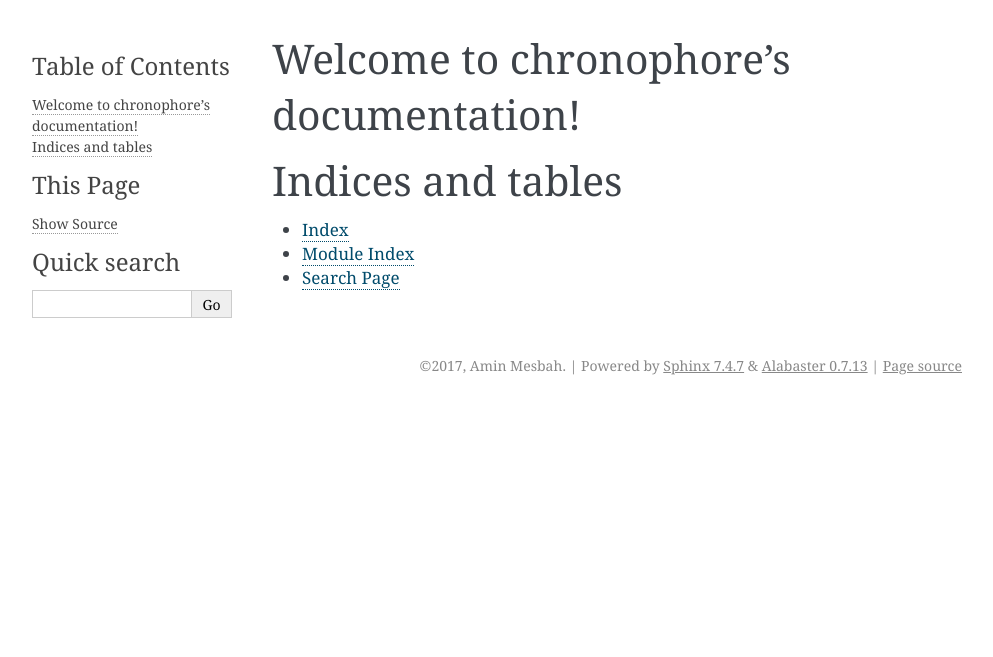
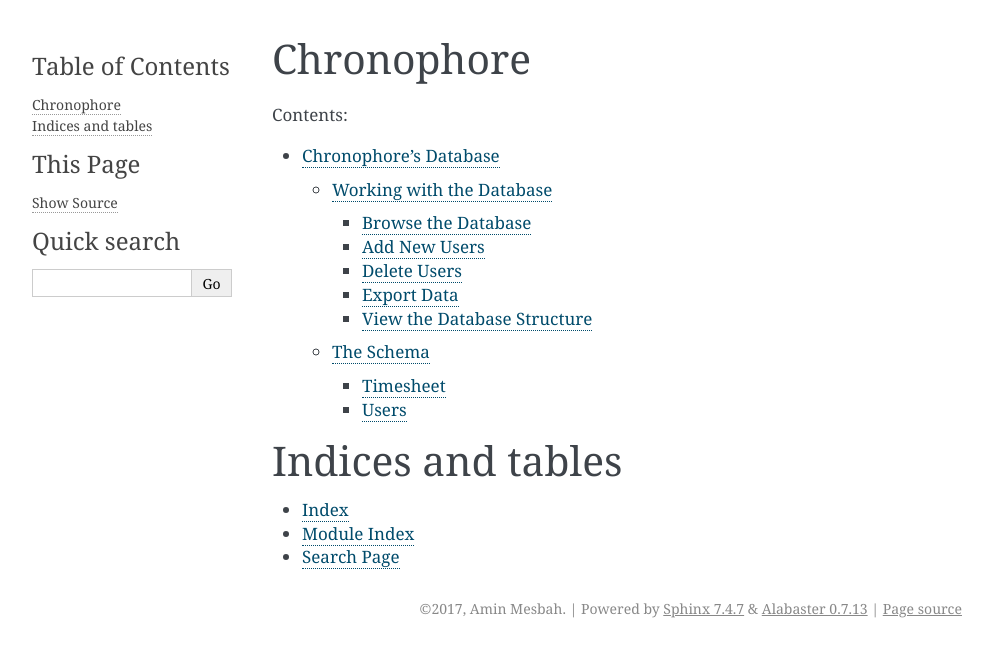
Before and after one commit to balajisadanala/chronophore, a Sphinx documentation site: the page built from docs/index.rst, in a window 1280 px wide. Shown: the top 657 px of the page, without its empty margins (148-1141 px from the left). Built offline with Sphinx 7.4.7, drawn with Linux system fonts in a browser that asks for light colours; some of the changed lines change nothing that is shown.

Commit message:
Add docs for managing Chronophore's database.

```diff
--- /dev/null
+++ b/docs/database.rst
@@ -0,0 +1,144 @@
+Chronophore's Database
+======================
+
+
+Working with the Database
+-------------------------
+
+Chronophore's database lives in a single SQLite file (`chronophore.sqlite` by
+default). It can be opened, browsed, and edited with a number of different
+programs.
+
+`DB Browser for SQLite`_, aka *SQLiteBrowser*, is one such program. It offers
+an intuitive graphical interface that is somewhat similar to Microsoft Excel or
+Access. It can be installed on Windows, Mac, or Linux.
+
+
+Browse the Database
+^^^^^^^^^^^^^^^^^^^
+
+1. Run *SQLiteBrowser*.
+2. Click the "Open Database" button.
+3. Find and select Chronophore's database, then click open.
+4. Click the "Browse Data" tab.
+5. Use the drop-down menu to select a table to browse.
+6. Data can be sorted and filtered by clicking on the column headers.
+
+
+Add New Users
+^^^^^^^^^^^^^
+
+1. Switch to the "Browse Data" tab.
+2. In the "Table" drop-down menu, select the "users" table.
+3. Click "New Record". A new row will be created.
+4. Fill in at least the required fields: `user_id`, `first_name`, `last_name`,
+   `is_student`, and `is_tutor`.
+5. Repeat to add a new record for each student.
+6. Once all new records have been added, click the "Write Changes" button. This
+   will commit your changes to the database.
+
+.. important::
+    Empty cells should say "`NULL`". If an empty cell doesn't have the word
+    "`NULL`" in it:
+
+    1. Double click the cell.
+    2. Click the "Clear" or "Set As NULL" button.
+    3. Click "Write Changes" button.
+
+
+Delete Users
+^^^^^^^^^^^^
+
+This should almost never be necessary. If a user is no longer a part of the
+program, simply fill in the `date_left` cell in their record. If a user truly
+needs to be removed from the database, their Timesheet entries must be removed
+first:
+
+1. Use the drop-down menu in the "Browse Data" tab to switch to the "timesheet"
+   table.
+2. Filter the `user_id` column by the user's user id.
+3. Select each row to be removed, then click the "Delete Record" button.
+4. Use the drop-down menu in the "Browse Data" tab to switch to the "users"
+   table.
+5. Select the row for the user you want to delete, then click the "Delete
+   Record" button.
+6. If you are sure the correct records have been deleted, click the "Write
+   Changes" button.
+
+.. warning::
+    Once changes have been written, they are permanent. Unwritten changes can
+    be reverted with the "Revert Changes" button.
+
+
+Export Data
+^^^^^^^^^^^
+
+*SQLiteBrowser* can export tables from the database as CSV files. The CSV files
+can then be imported into, for example, spreadsheet software.
+
+1. Click "File" -> "Export" -> "Table(s) as CSV File".
+2. Select which tables to export, then click the "Ok" button.
+
+
+View the Database Structure
+^^^^^^^^^^^^^^^^^^^^^^^^^^^
+
+Information about the schema and structure of the database is available in the
+"Database Structure" tab.
+
+
+The Schema
+----------
+
+Chronophore's database has a relatively simple schema with only two tables.
+
+Timesheet
+^^^^^^^^^
+
+This is the table that Chronophore writes to. It stores an entry for every time
+someone signs in, then updates it when they sign out. It should generally not
+be edited by hand.
+
+It contains the following fields:
+
+================= =======================================================
+Field Name        Significance
+================= =======================================================
+`uuid`            A unique ID for each entry (*Primary Key*).
+`date`            The date the user signed in.
+`forgot_sign_out` `1` if the user never signed out, `0` otherwise.
+`time_in`         Sign in time.
+`time_out`        Sign out time.
+`user_id`         The user's unique ID (*Foreign Key*).
+`user_type`       Whether the user signed in as a `student` or a `tutor`.
+================= =======================================================
+
+
+Users
+^^^^^
+
+This table stores information about the registered users. A user will not be
+able to sign in unless they have a record in this table. Chronophore itself
+doesn't ever write to this database. It must be edited with another application
+such as `DB Browser for SQLite`_.
+
+It has the contains the following fields:
+
+================ ===============================================================
+Field Name       Significance
+================ ===============================================================
+`user_id`        The user's unique ID (*Primary Key*).
+`date_joined`    The date on which the user was registered.
+`date_left`      The date on which the user was no longer registered.
+`education_plan` `1` if the user has submitted an education plan, `0` otherwise.
+`school_email`   The user's school email.
+`personal_email` The user's personal email.
+`first_name`     The user's first name.
+`last_name`      The user's last name.
+`major`          The user's declared major.
+`is_student`     `1` if the user is a student, `0` otherwise.
+`is_tutor`       `1` if the user is a tutor, `0` otherwise.
+================ ===============================================================
+
+
+.. _DB Browser for SQLite: http://sqlitebrowser.org/
--- a/docs/index.rst
+++ b/docs/index.rst
@@ -1,16 +1,11 @@
-.. chronophore documentation master file, created by
-   sphinx-quickstart on Thu Feb  9 12:23:32 2017.
-   You can adapt this file completely to your liking, but it should at least
-   contain the root `toctree` directive.
-
-Welcome to chronophore's documentation!
-=======================================
+Chronophore
+===========
 
 .. toctree::
-   :maxdepth: 2
+   :maxdepth: 3
    :caption: Contents:
 
-
+   database
 
 Indices and tables
 ==================
```
